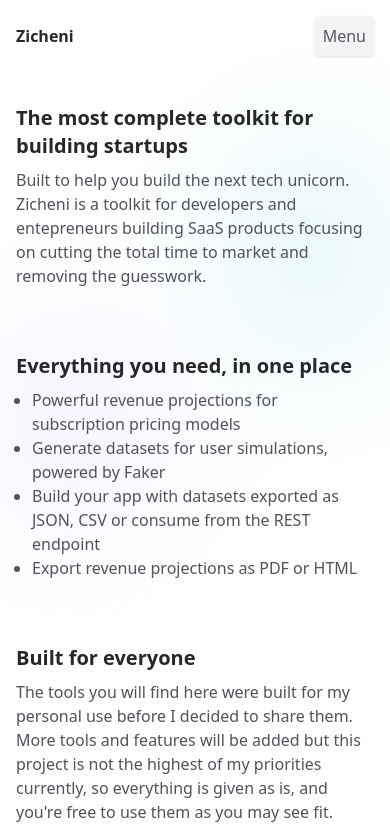
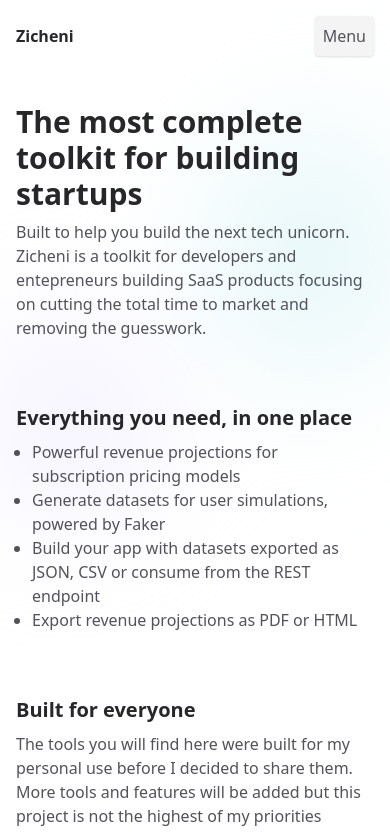
Before and after one commit to tate2301/telescope, a Next.js app: page / in a window 390 px wide. Shown: the top 832 px of the page. Built offline with nearby package versions, Linux system fonts and the light colour scheme.

Commit message:
fix: add relative position to mobile navbar

```diff
--- a/components/navbar/index.tsx
+++ b/components/navbar/index.tsx
@@ -41,7 +41,7 @@
         </ul>
       </nav>
 
-      <nav className="z-20 w-screen py-4 md:hidden group ">
+      <nav className="relative z-20 w-screen py-4 md:hidden group">
         <div className="flex items-center justify-between px-4">
           <Link href={'/'}>
             <a className="sf">Zicheni</a>
--- a/pages/index.tsx
+++ b/pages/index.tsx
@@ -13,7 +13,7 @@
         <SEO pageTitle={'Startup building in a box'} />
         <main className="flex flex-col w-full gap-16 py-8 md:py-12">
           <div className="flex flex-col w-full gap-2">
-            <h1 className="text-xl font-semibold">
+            <h1 className="text-3xl font-semibold">
               The most complete toolkit for building startups
             </h1>
             <p>
```
